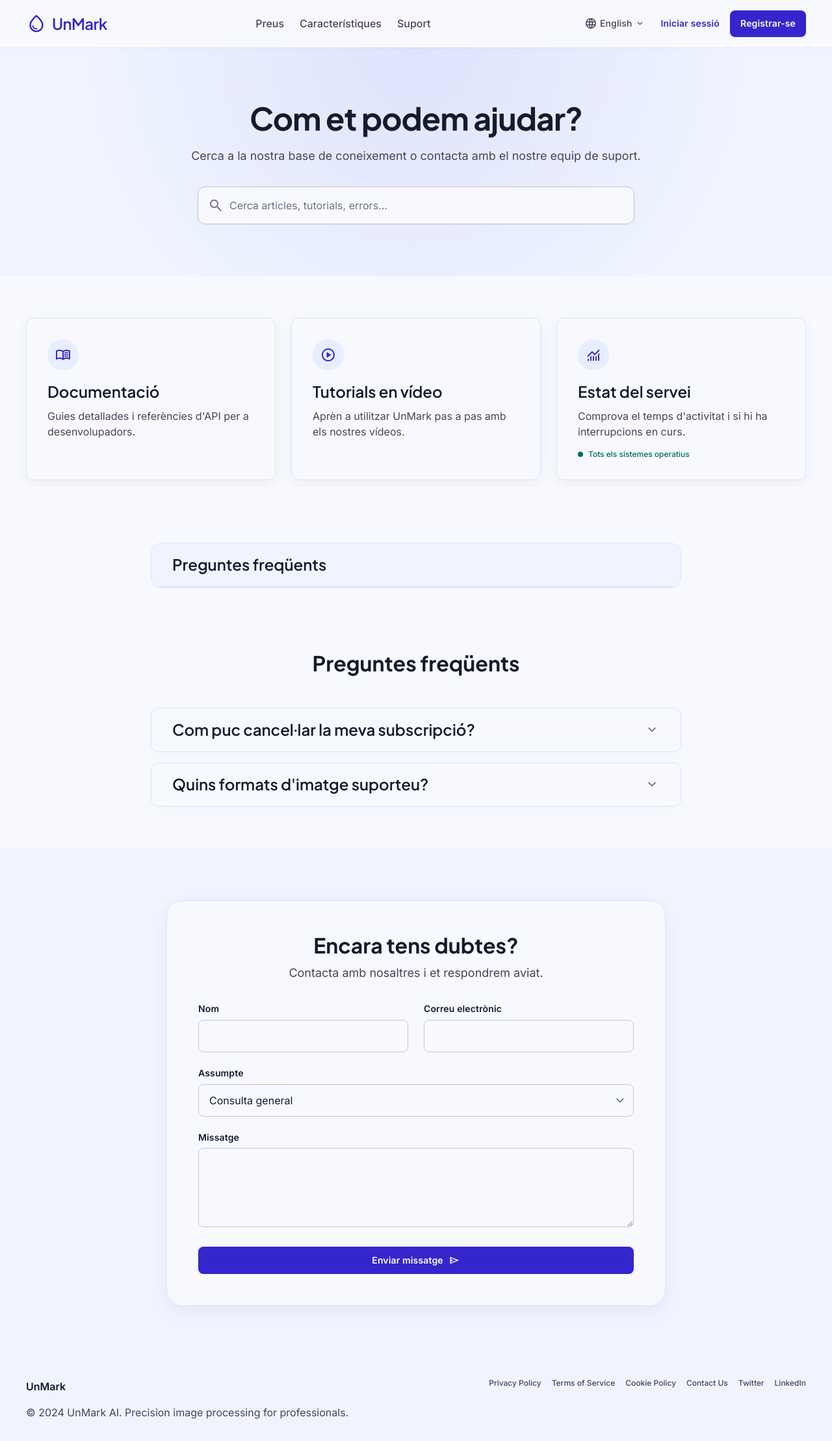
After one commit to UnMarkWeb/UnMarkWeb, a Django app: page /support/faq/ in a window 1280 px wide. The commit adds this page. Shown: the whole page at 65% size. Run offline with Django 5.2, Linux system fonts and the light colour scheme; some libraries are stand-ins or nearby versions.

Commit message:
feat supportpart started

```diff
--- a/config/urls.py
+++ b/config/urls.py
@@ -17,7 +17,7 @@
 
 from django.contrib import admin
 from django.urls import path, include
-from watermarks.views import landing_page, login, logout, sign_up, dashboard_reload
+from watermarks.views import landing_page, login, logout, sign_up, dashboard_reload, support,state,faq,status,tutorials
 
 urlpatterns = [
     path("admin/", admin.site.urls),
@@ -27,4 +27,9 @@
     path("logout/", logout, name="logout"),
     path("signup/", sign_up, name="signup"),
     path("dashboard/", dashboard_reload, name="dashboard_reload"),
+    path("support/", support, name="support"),
+    path("support/state/", state, name="state"),
+    path("support/faq/", faq, name="faq"),
+    path("support/status/", status, name="status"),
+    path("support/tutorials/", tutorials, name="tutorials"),
 ]
--- /dev/null
+++ b/watermarks/static/support/support.css
@@ -0,0 +1,13 @@
+body {
+            font-family: 'Inter', sans-serif;
+            background-color: #f8f9ff;
+        }
+
+        h1,
+        h2,
+        h3,
+        h4,
+        h5,
+        h6 {
+            font-family: 'Plus Jakarta Sans', sans-serif;
+        }
--- a/watermarks/templates/header_landing.html
+++ b/watermarks/templates/header_landing.html
@@ -9,11 +9,11 @@
         </a>
         <div class="hidden md:flex gap-gutter items-center">
             <a class="text-on-surface-variant dark:text-outline-variant font-medium text-body-md font-body-md hover:text-primary dark:hover:text-primary-fixed-dim transition-colors"
-                href="#pricing">{% translate "Preus" %}</a>
+                href="{% url 'landing_page' %}#pricing">{% translate "Preus" %}</a>
             <a class="text-on-surface-variant dark:text-outline-variant font-medium text-body-md font-body-md hover:text-primary dark:hover:text-primary-fixed-dim transition-colors"
-                href="#features">{% translate "Característiques" %}</a>
+                href="{% url 'landing_page' %}#features">{% translate "Característiques" %}</a>
             <a class="text-on-surface-variant dark:text-outline-variant font-medium text-body-md font-body-md hover:text-primary dark:hover:text-primary-fixed-dim transition-colors"
-                href="#">{% translate "Suport" %}</a>
+                href="{% url 'support' %}">{% translate "Suport" %}</a>
         </div>
         <div class="flex items-center gap-stack-md">
             {% get_current_language as CURRENT_LANGUAGE %}
--- /dev/null
+++ b/watermarks/templates/support/support.html
@@ -0,0 +1,255 @@
+{% load static %}
+<!DOCTYPE html>
+
+<html lang="ca">
+
+<head>
+    <meta charset="utf-8" />
+    <meta content="width=device-width, initial-scale=1.0" name="viewport" />
+    <title>Suport - UnMark</title>
+    <script src="https://cdn.tailwindcss.com?plugins=forms,container-queries"></script>
+    <link
+        href="https://fonts.googleapis.com/css2?family=Material+Symbols+Outlined:wght,FILL@100..700,0..1&amp;display=swap"
+        rel="stylesheet" />
+    <link
+        href="https://fonts.googleapis.com/css2?family=Plus+Jakarta+Sans:wght@400;600;700&amp;family=Inter:wght@400;500;600&amp;display=swap"
+        rel="stylesheet" />
+    <link
+        href="https://fonts.googleapis.com/css2?family=Material+Symbols+Outlined:wght,FILL@100..700,0..1&amp;display=swap"
+        rel="stylesheet" />
+    <script id="tailwind-config" src="{%static 'support/tailwind-config.js'%}">
+    </script>
+    <link href="{%static 'support/support.css'%}" rel="stylesheet">
+</head>
+
+<body class="bg-background text-on-surface flex flex-col min-h-screen">
+    <!-- TopNavBar -->
+    <!--<header
+        class="w-full bg-surface dark:bg-surface-dim shadow-sm dark:shadow-none docked full-width top-0 sticky z-50">
+        <div class="flex justify-between items-center h-16 px-margin-desktop max-w-container-max mx-auto w-full">
+            <div class="text-headline-md font-headline-md font-bold text-primary dark:text-primary-fixed-dim">
+                UnMark
+            </div>
+            <nav class="hidden md:flex space-x-gutter">
+                <a class="text-on-surface-variant dark:text-on-surface-variant hover:text-primary dark:hover:text-primary-fixed-dim hover:opacity-80 transition-opacity duration-200 font-label-md text-label-md"
+                    href="#">Pricing</a>
+                <a class="text-on-surface-variant dark:text-on-surface-variant hover:text-primary dark:hover:text-primary-fixed-dim hover:opacity-80 transition-opacity duration-200 font-label-md text-label-md"
+                    href="#">Features</a>
+                <a class="text-primary dark:text-primary-fixed-dim font-bold border-b-2 border-primary dark:border-primary-fixed-dim pb-1 font-label-md text-label-md active:scale-95 transition-transform"
+                    href="#">Support</a>
+            </nav>
+            <div class="flex items-center space-x-stack-md">
+                <button
+                    class="font-label-md text-label-md text-on-surface-variant hover:text-primary transition-colors">Log
+                    In</button>
+                <button
+                    class="bg-primary text-on-primary font-label-md text-label-md px-4 py-2 rounded-lg hover:bg-primary-container transition-colors shadow-sm">Get
+                    Started</button>
+            </div>
+        </div>
+    </header>-->
+    {% include 'header_landing.html' %}
+    <main class="flex-grow">
+        <!-- Hero Section -->
+        <section class="bg-surface-container-low py-20 px-margin-desktop relative overflow-hidden">
+            <div class="max-w-3xl mx-auto text-center relative z-10">
+                <h1 class="font-display-lg text-display-lg text-on-surface mb-stack-md">Com et podem ajudar?</h1>
+                <p class="font-body-lg text-body-lg text-on-surface-variant mb-stack-lg">Cerca a la nostra base de
+                    coneixement o contacta amb el nostre equip de suport.</p>
+                <div class="relative max-w-2xl mx-auto">
+                    <span
+                        class="material-symbols-outlined absolute left-4 top-1/2 transform -translate-y-1/2 text-outline">search</span>
+                    <input
+                        class="w-full pl-12 pr-4 py-4 rounded-xl border border-outline-variant bg-surface focus:outline-none focus:ring-2 focus:ring-primary focus:border-transparent font-body-md text-body-md shadow-sm transition-shadow"
+                        placeholder="Cerca articles, tutorials, errors..." type="text" />
+                </div>
+            </div>
+            <!-- Decorative Background Element -->
+            <div class="absolute top-0 left-0 w-full h-full opacity-10 pointer-events-none"
+                style="background-image: radial-gradient(circle at 50% 0%, #4f46e5 0%, transparent 70%);"></div>
+        </section>
+        <!-- Quick Links Bento Grid -->
+        <section class="max-w-container-max mx-auto px-margin-desktop py-16">
+            <div class="grid grid-cols-1 md:grid-cols-3 gap-gutter">
+                <!-- Card 1 -->
+                <a class="bg-surface rounded-xl p-stack-lg shadow-[0px_4px_20px_rgba(0,0,0,0.05)] hover:shadow-[0px_10px_30px_rgba(0,0,0,0.1)] transition-all group border border-surface-variant"
+                    href="#">
+                    <div
+                        class="w-12 h-12 rounded-full bg-surface-container flex items-center justify-center mb-stack-md group-hover:bg-primary-container transition-colors">
+                        <span
+                            class="material-symbols-outlined text-primary group-hover:text-on-primary">menu_book</span>
+                    </div>
+                    <h3 class="font-headline-md text-headline-md mb-stack-sm text-on-surface">Documentació</h3>
+                    <p class="font-body-md text-body-md text-on-surface-variant">Guies detallades i referències d'API
+                        per a desenvolupadors.</p>
+                </a>
+                <!-- Card 2 -->
+                <a class="bg-surface rounded-xl p-stack-lg shadow-[0px_4px_20px_rgba(0,0,0,0.05)] hover:shadow-[0px_10px_30px_rgba(0,0,0,0.1)] transition-all group border border-surface-variant"
+                    href="#">
+                    <div
+                        class="w-12 h-12 rounded-full bg-surface-container flex items-center justify-center mb-stack-md group-hover:bg-primary-container transition-colors">
+                        <span
+                            class="material-symbols-outlined text-primary group-hover:text-on-primary">play_circle</span>
+                    </div>
+                    <h3 class="font-headline-md text-headline-md mb-stack-sm text-on-surface">Tutorials en vídeo</h3>
+                    <p class="font-body-md text-body-md text-on-surface-variant">Aprèn a utilitzar UnMark pas a pas amb
+                        els nostres vídeos.</p>
+                </a>
+                <!-- Card 3 -->
+                <a class="bg-surface rounded-xl p-stack-lg shadow-[0px_4px_20px_rgba(0,0,0,0.05)] hover:shadow-[0px_10px_30px_rgba(0,0,0,0.1)] transition-all group border border-surface-variant"
+                    href="#">
+                    <div
+                        class="w-12 h-12 rounded-full bg-surface-container flex items-center justify-center mb-stack-md group-hover:bg-primary-container transition-colors">
+                        <span
+                            class="material-symbols-outlined text-primary group-hover:text-on-primary">monitoring</span>
+                    </div>
+                    <h3 class="font-headline-md text-headline-md mb-stack-sm text-on-surface">Estat del servei</h3>
+                    <p class="font-body-md text-body-md text-on-surface-variant">Comprova el temps d'activitat i si hi
+                        ha interrupcions en curs.</p>
+                    <div class="mt-4 flex items-center space-x-2">
+                        <span class="w-2 h-2 rounded-full bg-secondary"></span>
+                        <span class="font-label-sm text-label-sm text-secondary">Tots els sistemes operatius</span>
+                    </div>
+                </a>
+            </div>
+        </section>
+        <section class="max-w-4xl mx-auto px-margin-desktop py-8">
+            <div class="bg-surface rounded-2xl border border-surface-variant shadow-sm overflow-hidden flex flex-col ">
+                {% block section_support %}
+                {% endblock %}
+            </div>
+        </section>
+        <!-- FAQ Section -->
+        <section id="faq" class="max-w-4xl mx-auto px-margin-desktop py-16">
+            <h2 class="font-headline-lg text-headline-lg text-center mb-12 text-on-surface">Preguntes freqüents</h2>
+            <div class="space-y-stack-md">
+                <!-- FAQ Item 1 -->
+                <div
+                    class="bg-surface rounded-xl border border-surface-variant overflow-hidden shadow-[0px_4px_20px_rgba(0,0,0,0.02)]">
+                    <button
+                        class="w-full px-stack-lg py-stack-md flex justify-between items-center text-left hover:bg-surface-bright transition-colors focus:outline-none">
+                        <span class="font-headline-md text-headline-md text-on-surface text-[18px]">Com puc cancel·lar
+                            la meva subscripció?</span>
+                        <span class="material-symbols-outlined text-outline">expand_more</span>
+                    </button>
+                    <div class="px-stack-lg pb-stack-md hidden">
+                        <p class="font-body-md text-body-md text-on-surface-variant">Pots cancel·lar la teva subscripció
+                            des de la configuració del teu perfil a la pestanya 'Facturació'.</p>
+                    </div>
+                </div>
+                <!-- FAQ Item 2 -->
+                <div
+                    class="bg-surface rounded-xl border border-surface-variant overflow-hidden shadow-[0px_4px_20px_rgba(0,0,0,0.02)]">
+                    <button
+                        class="w-full px-stack-lg py-stack-md flex justify-between items-center text-left hover:bg-surface-bright transition-colors focus:outline-none">
+                        <span class="font-headline-md text-headline-md text-on-surface text-[18px]">Quins formats
+                            d'imatge suporteu?</span>
+                        <span class="material-symbols-outlined text-outline">expand_more</span>
+                    </button>
+                    <div class="px-stack-lg pb-stack-md hidden">
+                        <p class="font-body-md text-body-md text-on-surface-variant">Actualment suportem JPEG, PNG, WEBP
+                            i HEIC fins a 50MB per imatge.</p>
+                    </div>
+                </div>
+            </div>
+        </section>
+        <!-- Contact Form Section -->
+        <section class="bg-surface-container-low py-20 px-margin-desktop">
+            <div
+                class="max-w-3xl mx-auto bg-surface rounded-[24px] p-8 md:p-12 shadow-[0px_10px_30px_rgba(0,0,0,0.05)] border border-surface-variant">
+                <div class="text-center mb-8">
+                    <h2 class="font-headline-lg text-headline-lg text-on-surface mb-2">Encara tens dubtes?</h2>
+                    <p class="font-body-lg text-body-lg text-on-surface-variant">Contacta amb nosaltres i et respondrem
+                        aviat.</p>
+                </div>
+                <form class="space-y-6">
+                    <div class="grid grid-cols-1 md:grid-cols-2 gap-6">
+                        <div>
+                            <label class="block font-label-md text-label-md text-on-surface mb-2">Nom</label>
+                            <input
+                                class="w-full rounded-lg border border-outline-variant px-4 py-3 bg-surface focus:outline-none focus:ring-2 focus:ring-primary focus:border-transparent font-body-md text-body-md transition-shadow"
+                                type="text" />
+                        </div>
+                        <div>
+                            <label class="block font-label-md text-label-md text-on-surface mb-2">Correu
+                                electrònic</label>
+                            <input
+                                class="w-full rounded-lg border border-outline-variant px-4 py-3 bg-surface focus:outline-none focus:ring-2 focus:ring-primary focus:border-transparent font-body-md text-body-md transition-shadow"
+                                type="email" />
+                        </div>
+                    </div>
+                    <div>
+                        <label class="block font-label-md text-label-md text-on-surface mb-2">Assumpte</label>
+                        <select
+                            class="w-full rounded-lg border border-outline-variant px-4 py-3 bg-surface focus:outline-none focus:ring-2 focus:ring-primary focus:border-transparent font-body-md text-body-md transition-shadow appearance-none">
+                            <option>Consulta general</option>
+                            <option>Suport tècnic</option>
+                            <option>Facturació</option>
+                        </select>
+                    </div>
+                    <div>
+                        <label class="block font-label-md text-label-md text-on-surface mb-2">Missatge</label>
+                        <textarea
+                            class="w-full rounded-lg border border-outline-variant px-4 py-3 bg-surface focus:outline-none focus:ring-2 focus:ring-primary focus:border-transparent font-body-md text-body-md transition-shadow"
+                            rows="4"></textarea>
+                    </div>
+                    <button
+                        class="w-full bg-primary text-on-primary font-label-md text-label-md py-3 px-6 rounded-lg hover:bg-primary-container transition-colors shadow-sm flex items-center justify-center space-x-2"
+                        type="button">
+                        <span>Enviar missatge</span>
+                        <span class="material-symbols-outlined text-[18px]">send</span>
+                    </button>
+                </form>
+            </div>
+        </section>
+    </main>
+    <!-- Footer -->
+    <footer class="w-full bg-surface-container-low dark:bg-inverse-surface full-width bottom">
+        <div
+            class="grid grid-cols-1 md:grid-cols-2 gap-stack-lg px-margin-desktop py-stack-lg max-w-container-max mx-auto w-full">
+            <div>
+                <div
+                    class="text-headline-sm font-headline-sm font-bold text-on-surface dark:text-inverse-on-surface mb-4">
+                    UnMark
+                </div>
+                <p class="font-body-md text-body-md text-on-surface-variant dark:text-outline-variant">
+                    © 2024 UnMark AI. Precision image processing for professionals.
+                </p>
+            </div>
+            <div class="flex flex-wrap gap-4 md:justify-end">
+                <a class="font-label-sm text-label-sm text-on-surface-variant dark:text-outline-variant hover:text-primary dark:hover:text-primary-fixed-dim transition-colors hover:underline"
+                    href="#">Privacy Policy</a>
+                <a class="font-label-sm text-label-sm text-on-surface-variant dark:text-outline-variant hover:text-primary dark:hover:text-primary-fixed-dim transition-colors hover:underline"
+                    href="#">Terms of Service</a>
+                <a class="font-label-sm text-label-sm text-on-surface-variant dark:text-outline-variant hover:text-primary dark:hover:text-primary-fixed-dim transition-colors hover:underline"
+                    href="#">Cookie Policy</a>
+                <a class="font-label-sm text-label-sm text-on-surface-variant dark:text-outline-variant hover:text-primary dark:hover:text-primary-fixed-dim transition-colors hover:underline"
+                    href="#">Contact Us</a>
+                <a class="font-label-sm text-label-sm text-on-surface-variant dark:text-outline-variant hover:text-primary dark:hover:text-primary-fixed-dim transition-colors hover:underline"
+                    href="#">Twitter</a>
+                <a class="font-label-sm text-label-sm text-on-surface-variant dark:text-outline-variant hover:text-primary dark:hover:text-primary-fixed-dim transition-colors hover:underline"
+                    href="#">LinkedIn</a>
+            </div>
+        </div>
+    </footer>
+    <script>
+        // Simple FAQ accordion toggle
+        document.querySelectorAll('button[class*="flex justify-between"]').forEach(button => {
+            button.addEventListener('click', () => {
+                const content = button.nextElementSibling;
+                const icon = button.querySelector('.material-symbols-outlined');
+
+                content.classList.toggle('hidden');
+                if (content.classList.contains('hidden')) {
+                    icon.textContent = 'expand_more';
+                    button.classList.remove('bg-surface-bright');
+                } else {
+                    icon.textContent = 'expand_less';
+                    button.classList.add('bg-surface-bright');
+                }
+            });
+        });
+    </script>
+</body>
+
+</html>
--- /dev/null
+++ b/watermarks/templates/support/support_content/faq.html
@@ -0,0 +1,7 @@
+{% extends "support/support.html" %}
+
+{% block section_support %}
+<div class="bg-surface-container-low px-stack-lg py-4 border-b border-surface-variant">
+    <h2 class="font-headline-md text-headline-md text-on-surface" id="pane-title">Preguntes freqüents</h2>
+</div>
+{% endblock %}
--- a/watermarks/views.py
+++ b/watermarks/views.py
@@ -4,6 +4,7 @@
 from django.contrib import messages
 from django.utils.translation import gettext as _
 
+"""--------------------------------------Main pages--------------------------------------"""
 
 def landing_page(request):
     if request.user.is_authenticated:
@@ -14,6 +15,26 @@
     if not request.user.is_authenticated:
         return redirect("login")
     return render(request, "dashboard/dashboard.html")
+
+"""--------------------------------------Support pages--------------------------------------"""
+
+def support(request):
+    return redirect("state")
+
+
+def state(request):
+    return render(request, "support/support_content/state.html")
+
+def faq(request):
+    return render(request, "support/support_content/faq.html")
+
+def status(request):
+    return render(request, "support/support_content/status.html")
+
+def tutorials(request):
+    return render(request, "support/support_content/tutorials.html")
+
+"""--------------------------------------Login and sign up--------------------------------------"""
 
 def login(request):
     if request.user.is_authenticated:
```
Also changed, not shown: watermarks/templates/support/support_content/state.html (added, +8 -0 lines), watermarks/static/support/tailwind-config.js (added), watermarks/templates/support/support_content/comments.html (added), watermarks/templates/support/support_content/documentacio.html (added), watermarks/templates/support/support_content/tutorials.html (added), 2 other files.
